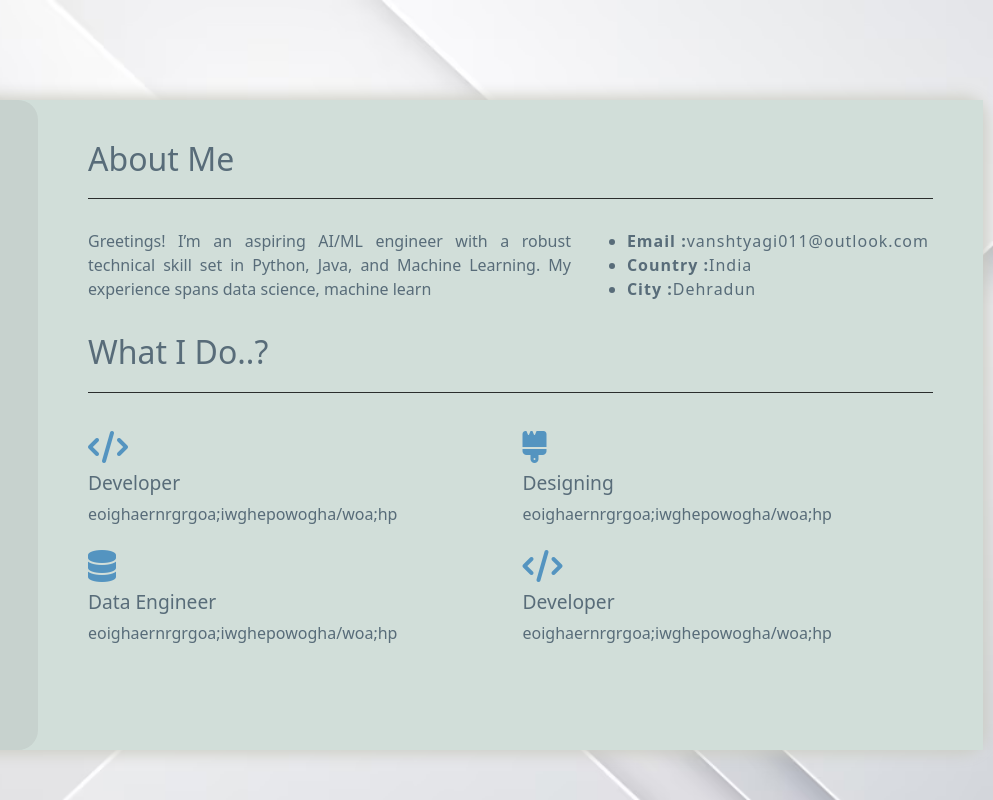
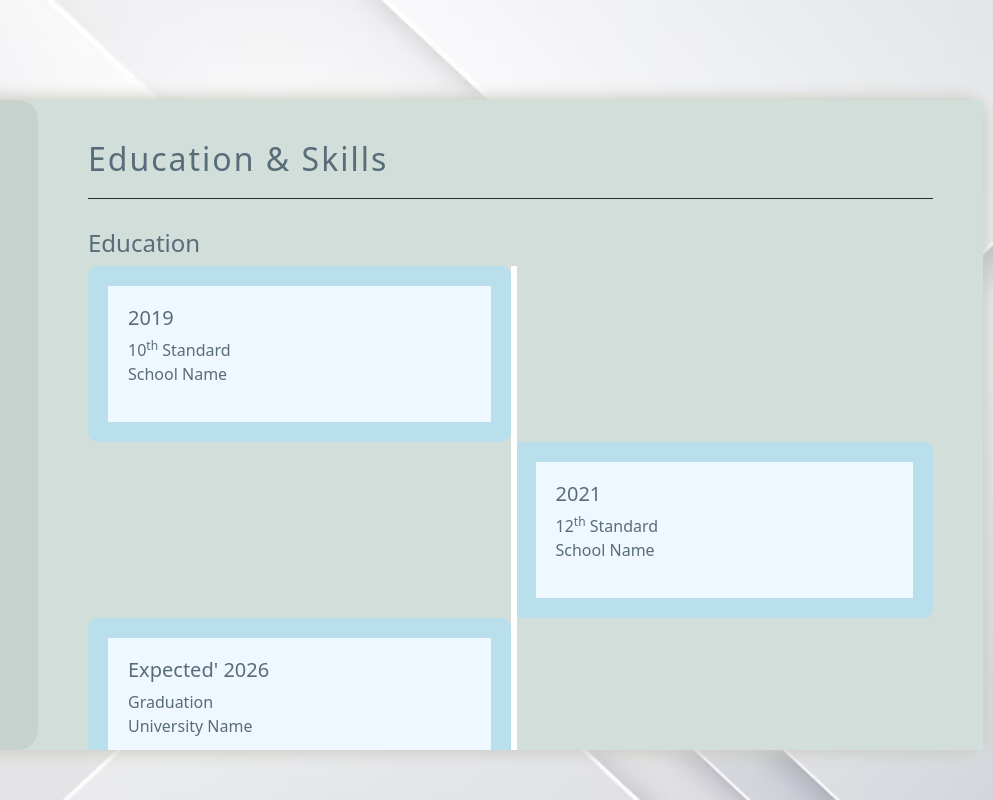
Before and after one commit to VanshTyagi01/web_resume, a plain HTML site: page index.html in a window 1280 px wide. Shown: the full height of the page, 287-1280 px from the left. Drawn offline with nearby package versions, Linux system fonts and the light colour scheme.

Commit message:
finished building timeline p7complete

```diff
--- a/assets/stylesheets/main.css
+++ b/assets/stylesheets/main.css
@@ -54,6 +54,12 @@
 }
 #content {
     position: relative;
+
+}
+.content {
+    position: relative;  /* Add this to contain the absolute positioning */
+    width: 100%;        /* Add this to ensure proper width calculation */
+    height: 100%;       /* Add this to ensure proper height calculation */
 }
 .content > section {
     overflow-y: scroll;
@@ -72,16 +78,18 @@
     font-size: 2em;
     color: var(--heading-color);
 }
-#about {
+#about, #skills {
     padding: 50px;
     padding-top: 40px;
     position: absolute;
     top: 0px;
     height: 100%;
+    width: 100%;
     background-color: rgb(209, 222, 217);
     color: var(--heading-color);
 }
-#about h2 {
+#about h2, #skills h2 {
+    letter-spacing: 2px;
     padding-bottom: 20px;
     margin-bottom: 30px;
     border-bottom: 1px solid rgb(42, 45, 45);
@@ -104,3 +112,34 @@
 #about h4 {
     font-size: 1.2em;
 }
+.timeline {
+    position: relative;
+}
+.timeline .box {
+    background-color: rgb(184, 223, 235);
+    color: var(--heading-color);
+    padding: 20px;
+    border-radius: 10px;
+    width: 50%;
+
+}
+.timeline .box .left{
+    padding-left: 0px;
+}
+.timeline .box .inner-box {
+    background-color: aliceblue;
+    padding: 20px;
+}
+.timeline .box.right {
+    position: relative;
+    left: 50%;
+    padding-left: 25px;
+}
+.timeline::after {
+    content: "";
+    height: 100%;
+    left: 50%;
+    top: 0%;
+    position: absolute;
+    border: 3px solid white;
+}
--- a/index.html
+++ b/index.html
@@ -126,7 +126,44 @@
 
 
                         <!--skills-->
-                        <section id="skills"></section>
+                        <section id="skills">
+                            <h2>Education & Skills</h2>
+
+                            <div class="education">
+                                <h4>Education</h4>
+                                <div class="timeline">
+                                    <div class="box left">
+                                        <div class="inner-box">
+                                            <h5>2019</h5>
+                                            <p>
+                                                10<sup>th</sup> Standard<br>
+                                                <span>School Name</span>
+                                            </p>
+                                        </div>
+                                    </div>
+
+                                    <div class="box right">
+                                        <div class="inner-box">
+                                            <h5>2021</h5>
+                                            <p>
+                                                12<sup>th</sup> Standard<br>
+                                                <span>School Name</span>
+                                            </p>
+                                        </div>
+                                    </div>
+
+                                    <div class="box left">
+                                        <div class="inner-box">
+                                            <h5>Expected' 2026</h5>
+                                            <p>
+                                                Graduation<br>
+                                                <span>University Name</span>
+                                            </p>
+                                        </div>
+                                    </div>
+                                </div>
+                            </div>
+                        </section>
 
                         <!--projects-->
                         <section id="projects"></section>
```
